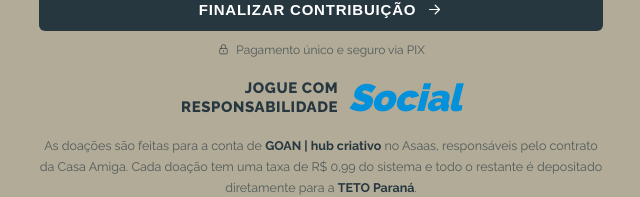
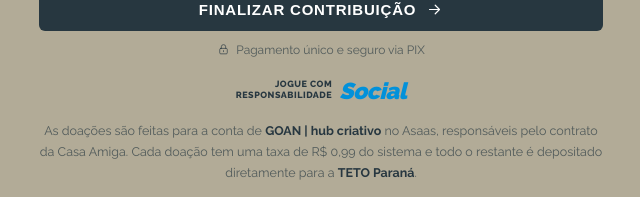
Before and after one commit to goanhubcriativo/maisumteto, a Next.js app: page / in a window 1280 px wide. Shown: the part 1028-1225 px from the top of the page, without its empty margins (319-959 px from the left). Built offline with nearby package versions, Linux system fonts and the light colour scheme; no server answers; the database is empty.

Commit message:
"Jogue com responsabilidade Social" ~40% menor e centralizado
Co-Authored-By: Claude Fable 5 <noreply@anthropic.com>

```diff
--- a/src/app/globals.css
+++ b/src/app/globals.css
@@ -587,10 +587,11 @@ a {
 /* ---------- Rodapé da campanha ---------- */
 .responsa {
   display: flex;
+  width: fit-content;
   align-items: center;
   justify-content: center;
-  gap: 10px;
-  margin: 0 0 18px;
+  gap: 7px;
+  margin: 0 auto 18px;
   color: var(--grafite);
 }
 .responsa-bloco {
@@ -600,14 +601,14 @@ a {
   text-align: right;
   text-transform: uppercase;
   font-weight: 800;
-  font-size: 15px;
+  font-size: 9px;
   line-height: 1.25;
-  letter-spacing: 0.6px;
+  letter-spacing: 0.5px;
 }
 .responsa-social {
   font-style: italic;
   font-weight: 900;
-  font-size: 38px;
+  font-size: 23px;
   color: var(--azul);
   letter-spacing: -0.5px;
   line-height: 1;
```
